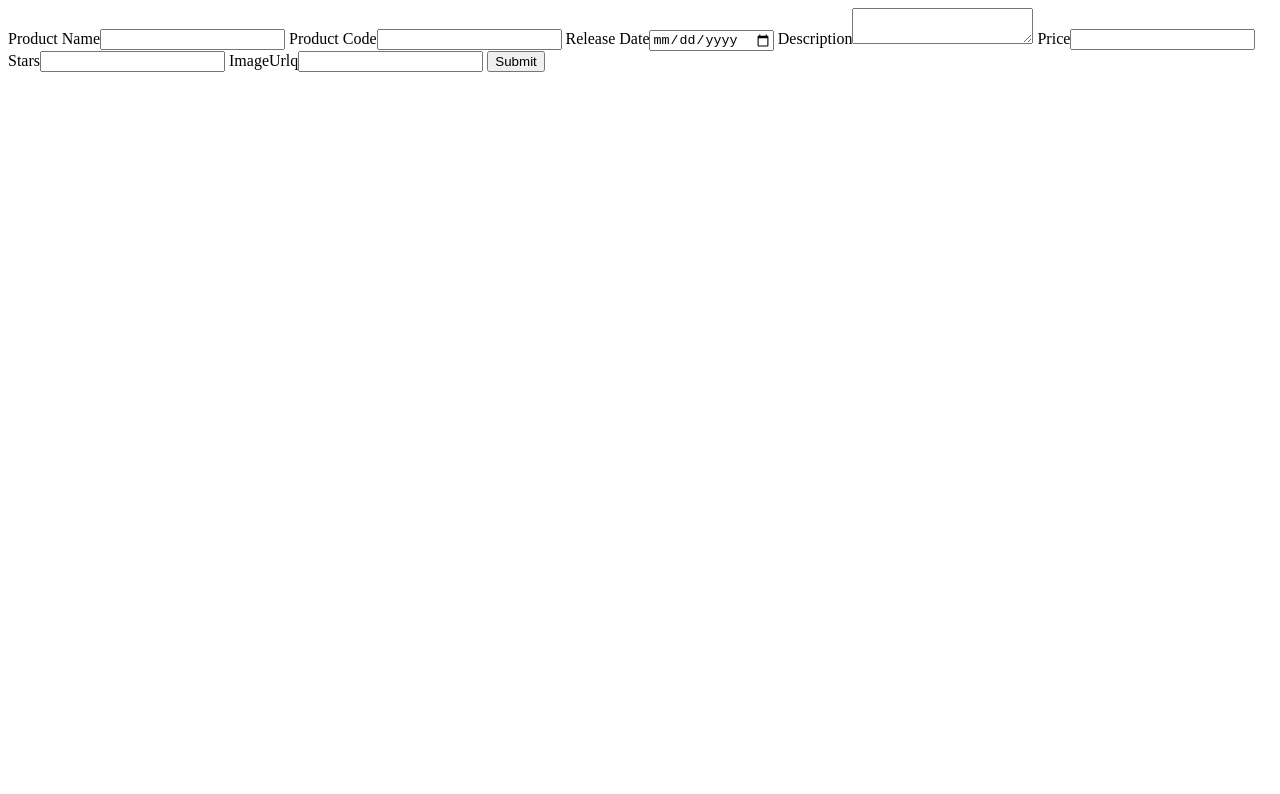
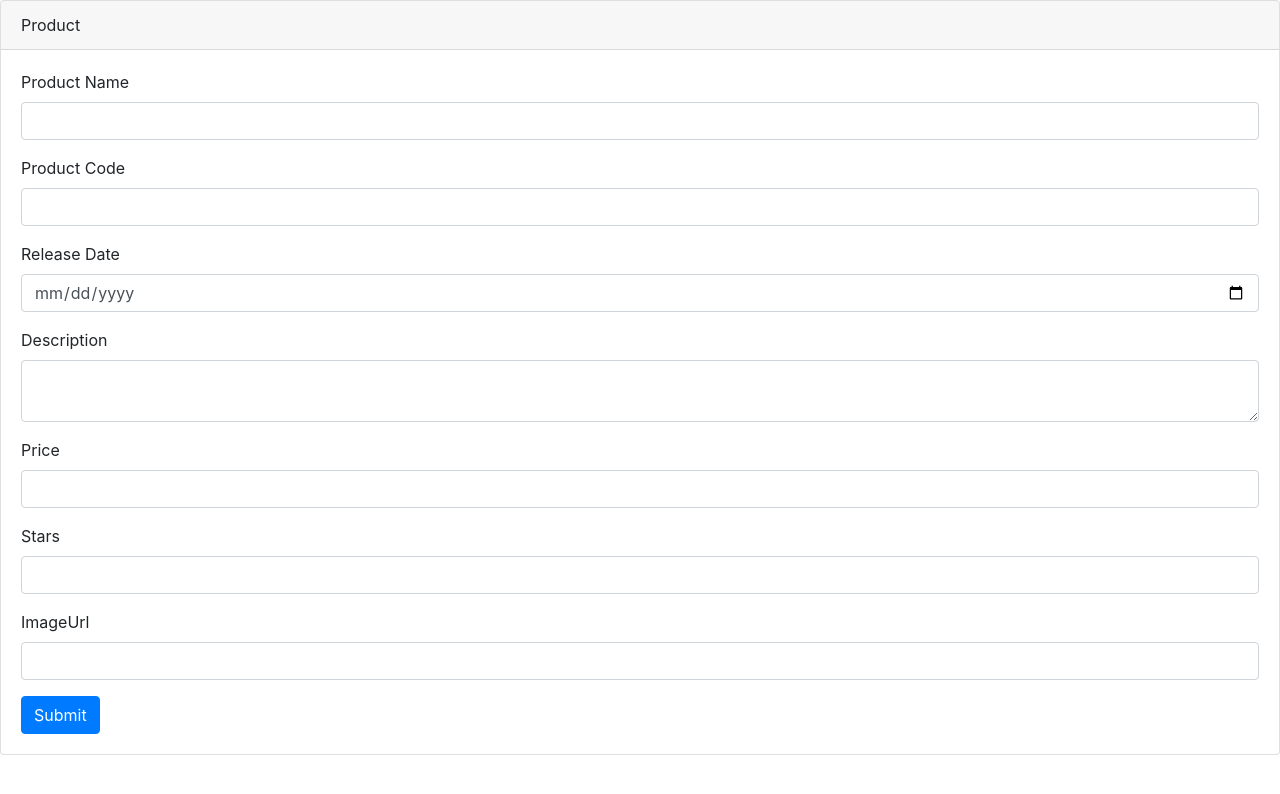
Before and after one commit to dragomirtitian/presentation-server, a website: page index.html in a window 1280 px wide. Drawn offline with nearby package versions, Linux system fonts and the light colour scheme.

Commit message:
Minor changes.

```diff
--- a/index.html
+++ b/index.html
@@ -1,18 +1,39 @@
 <!DOCTYPE html>
 <html>
     <header>
+        <!-- Latest compiled and minified CSS -->
+        <link rel="stylesheet" href="https://maxcdn.bootstrapcdn.com/bootstrap/4.3.1/css/bootstrap.min.css">
 
     </header>
     <body>
-        <form action="http://localhost:3333/product" method="POST">
-            <label>Product Name</label><input name="productName" />
-            <label>Product Code</label><input name="productCode" />
-            <label>Release Date</label><input name="releaseDate" type="date" />
-            <label>Description</label><textarea name="description" > </textarea>
-            <label>Price</label><input name="price" type="number" />
-            <label>Stars</label><input name="starRating" type="number" />
-            <label>ImageUrlq</label><input name="imageUrl" />
-            <button type="submit">Submit</button>
-        </form>
+        <div class="card">
+            <div class="card-header">Product</div>
+            <div class="card-body">
+                <form action="http://localhost:3333/product" method="GET">
+                    <div class="form-group">
+                        <label>Product Name</label><input class="form-control" name="productName" />
+                    </div>
+                    <div class="form-group">
+                        <label>Product Code</label><input class="form-control" name="productCode" />
+                    </div>
+                    <div class="form-group">
+                        <label>Release Date</label><input class="form-control" name="releaseDate" type="date" />
+                    </div>
+                    <div class="form-group">
+                        <label>Description</label><textarea class="form-control" name="description" > </textarea>
+                    </div>
+                    <div class="form-group">
+                        <label>Price</label><input class="form-control" name="price" type="number" />
+                    </div>
+                    <div class="form-group">
+                        <label>Stars</label><input class="form-control" name="starRating" type="number" />
+                    </div>
+                    <div class="form-group">
+                        <label>ImageUrl</label><input class="form-control" name="imageUrl" />
+                    </div>
+                    <button type="submit" class="btn btn-primary">Submit</button>
+                </form>
+            </div>
+        </div>
     </body>
 </html>
```
Also changed, not shown: index.js (+19 -0 lines), index.ts (+22 -0 lines), 1 other file.
